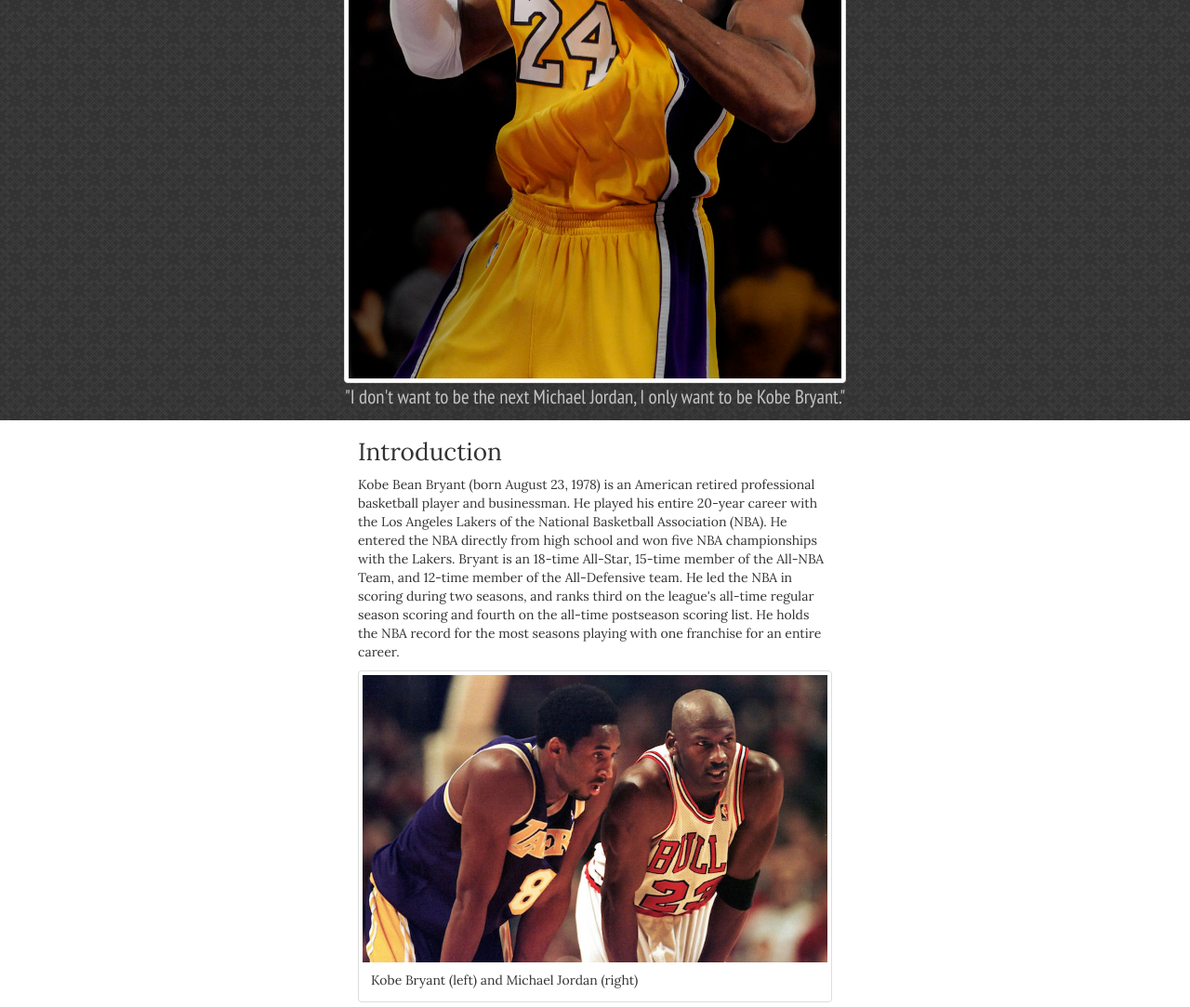
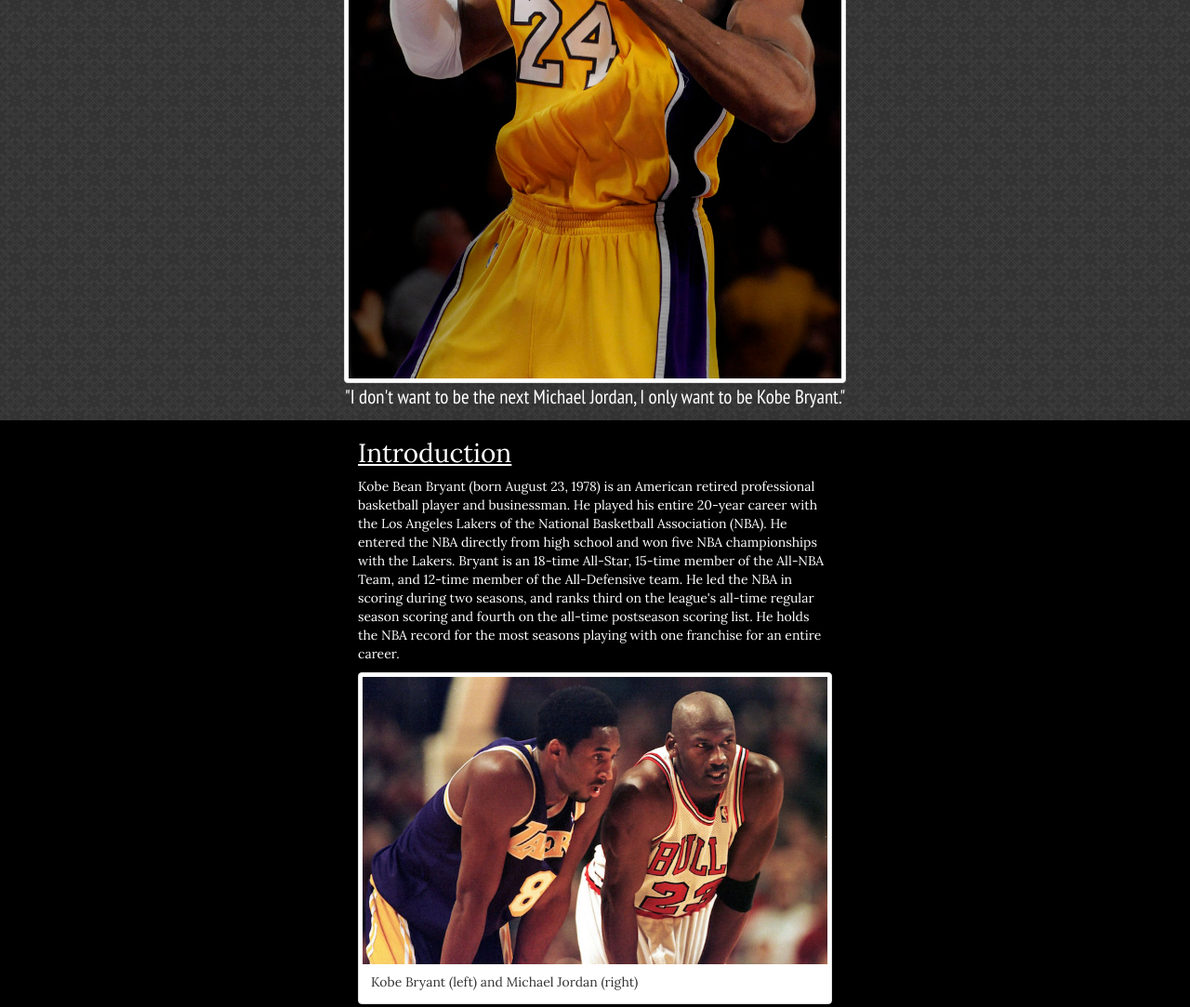
Before and after one commit to Simon-Huynh/FCCProjects, a plain HTML site: page TributePage/index.html in a window 1280 px wide. Shown: the part 452-1535 px from the top of the page at 93% size. Drawn offline with Linux system fonts and the light colour scheme.

Commit message:
Changed background of body to black, font color to white.

```diff
--- a/TributePage/css/style.css
+++ b/TributePage/css/style.css
@@ -1,6 +1,8 @@
 body {
   font-family: 'Lora', serif;
   margin: 0px;
+  background-color: black;
+  color: white;
 }
 
 header, footer[role="contentinfo"]{
@@ -18,17 +20,17 @@ footer[role="contentinfo"]{
 h1{
   font-family: 'Montserrat', sans-serif;
   font-size: 4.25em;
-  color: #FFFFFF;
 }
 
 h2{
-  font-size: 1.875em;
+  font-size: 2em;
+  color: #FFFFFF;
 }
 
 header p{
   font-family: 'PT Sans Narrow', sans-serif;
-  font-size: 0.875em;
-  color: #c4c4c4;
+  font-size: 1.00em;
+  color: #FFFFFF;
 }
 
 header p:nth-child(2){
--- a/TributePage/index.html
+++ b/TributePage/index.html
@@ -28,7 +28,7 @@
       <article role="article">
         <div class="container">
           <section>
-            <h2>Introduction</h2>
+            <h2><u>Introduction</u></h2>
             <p>Kobe Bean Bryant (born August 23, 1978) is an American retired professional basketball player and businessman. He played his entire 20-year career with the Los Angeles Lakers of the National Basketball Association (NBA). He entered the NBA directly from high school and won five NBA championships with the Lakers. Bryant is an 18-time All-Star, 15-time member of the All-NBA Team, and 12-time member of the All-Defensive team. He led the NBA in scoring during two seasons, and ranks third on the league's all-time regular season scoring and fourth on the all-time postseason scoring list. He holds the NBA record for the most seasons playing with one franchise for an entire career.</p>
             <figure class = "thumbnail center-block">
               <img src="images/kobe_and_michael.jpg" alt="Kobe and Michael Jordan"/>
```
